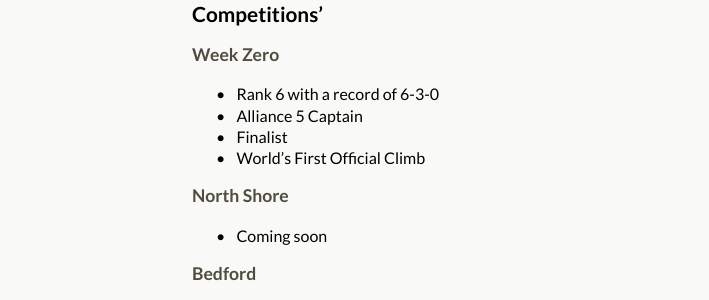
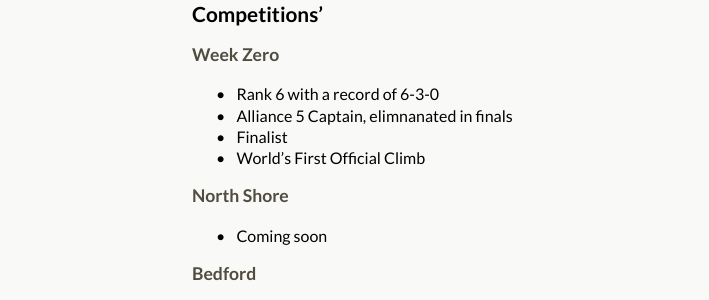
Before and after one commit to perSEVERE-5962/frc5962, a Jekyll site: the page built from robots.md, in a window 1280 px wide and 900 px high, scrolled down 764 px. Shown: the part 154-454 px from the top of the window, without its empty margins (0-709 px from the left). Built offline with Jekyll 4.4.1, drawn with Linux system fonts in a browser that asks for light colours.

Commit message:
Updated Robots

```diff
--- a/robots.md
+++ b/robots.md
@@ -28,7 +28,7 @@ Since 2016 FRC Team 5962 has made four robots to compete in that years FIRST Rob
 ### Competitions’
 **Week Zero**
 1. Rank 6 with a record of 6-3-0
-2. Alliance 5 Captain
+2. Alliance 5 Captain, elimnanated in finals
 3. Finalist
 4. World's First Official Climb
 
```
